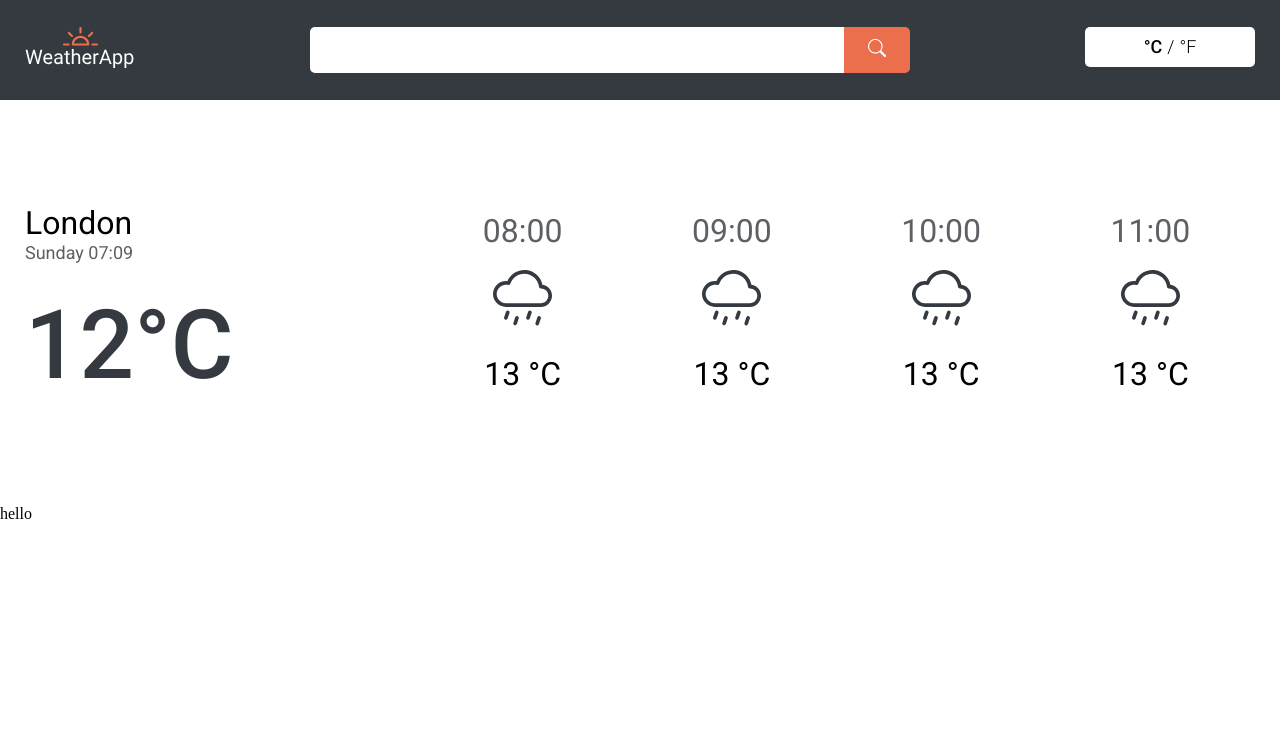
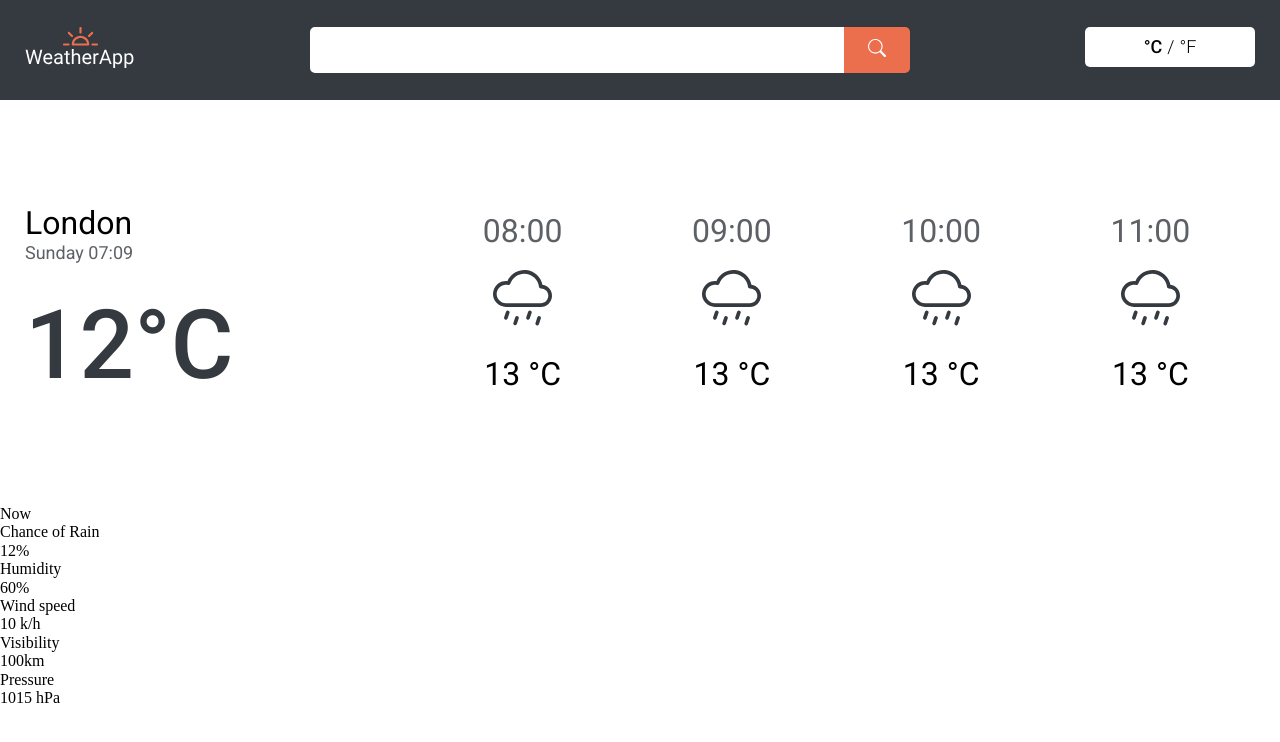
Before and after one commit to VladyslavHimself/weather-app, a React (Create React App) app: page / in a window 1280 px wide. Shown: the top 742 px of the page. Built offline with nearby package versions, Linux system fonts and the light colour scheme.

Commit message:
Added basic layout for daily details

```diff
--- a/src/components/App/Component.tsx
+++ b/src/components/App/Component.tsx
@@ -71,8 +71,55 @@ function App() {
                     </div>
                 </div>
             </div>
+
             <div className="detailed-now-weather">
-                <div className="container">hello</div>
+                <div className="detailed-now-weather__hint">Now</div>
+                <div className="container">
+                    <div className="detailed-information-tab">
+                        <div className="detailed-information-tab__title">
+                            Chance of Rain
+                        </div>
+                        <div className="detailed-information-tab__data">
+                            12%
+                        </div>
+                    </div>
+
+                    <div className="detailed-information-tab">
+                        <div className="detailed-information-tab__title">
+                            Humidity
+                        </div>
+                        <div className="detailed-information-tab__data">
+                            60%
+                        </div>
+                    </div>
+
+                    <div className="detailed-information-tab">
+                        <div className="detailed-information-tab__title">
+                            Wind speed
+                        </div>
+                        <div className="detailed-information-tab__data">
+                            10 k/h
+                        </div>
+                    </div>
+
+                    <div className="detailed-information-tab">
+                        <div className="detailed-information-tab__title">
+                            Visibility
+                        </div>
+                        <div className="detailed-information-tab__data">
+                            100km
+                        </div>
+                    </div>
+
+                    <div className="detailed-information-tab">
+                        <div className="detailed-information-tab__title">
+                            Pressure
+                        </div>
+                        <div className="detailed-information-tab__data">
+                            1015 hPa
+                        </div>
+                    </div>
+                </div>
             </div>
             <div className="detailed-daily-weather" />
         </div>
```
